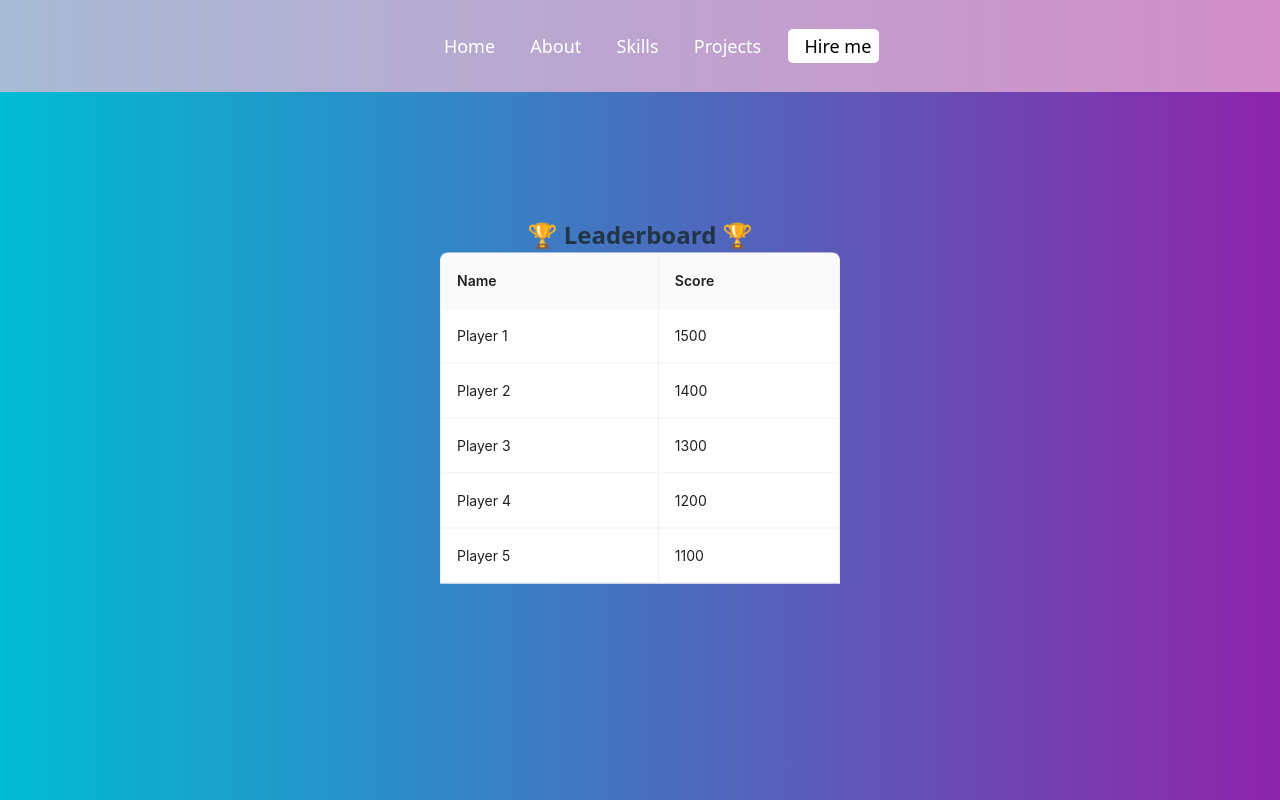
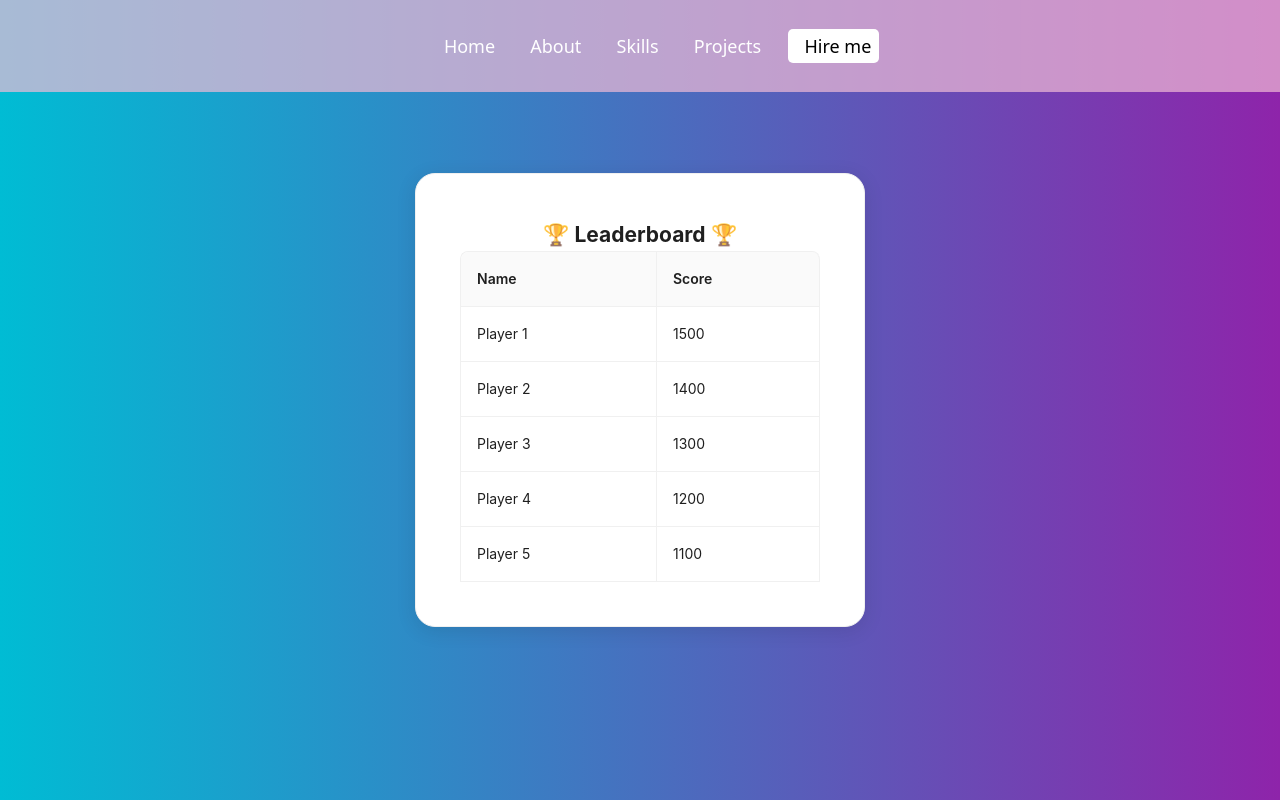
Before and after one commit to hiphucneh/FHoot_SWP391_FE, a React (Vite) app: page /leaderBoard in a window 1280 px wide. Built offline with nearby package versions, Linux system fonts and the light colour scheme.

Commit message:
done leader boead

```diff
--- a/src/screens/LeaderBoardScreen.jsx
+++ b/src/screens/LeaderBoardScreen.jsx
@@ -1,5 +1,5 @@
 import React from 'react';
-import { Table, Avatar, Badge } from "antd";
+import { Table, Avatar, Card, Badge } from "antd";
 const LeaderBoardScreen = () => {
     const testData = [
         { id: 1, name: 'Player 1', score: 1500 },
@@ -30,6 +30,15 @@ const LeaderBoardScreen = () => {
                 alignItems: "center",
                 padding: "50px",
             }}>
+                <Card
+                    style={{
+                        width: 450,
+                        padding: 20,
+                        borderRadius: 20,
+                        boxShadow: "0px 4px 20px rgba(0, 0, 0, 0.1)",
+                        textAlign: "center",
+                    }}
+                >
                     <h2>🏆 Leaderboard 🏆</h2>
                     <Table
                         dataSource={testData}
@@ -41,7 +50,9 @@ const LeaderBoardScreen = () => {
                         <Table.Column title="Name" dataIndex="name" key="name" />
                         <Table.Column title="Score" dataIndex="score" key="score" />
                     </Table>
+                </Card>
             </div>
+
 
         </div>
     );
```
Also changed, not shown: 1 other file (tests, documents, lock files or other folders). Lines whose indentation alone changed are shown as unchanged.
